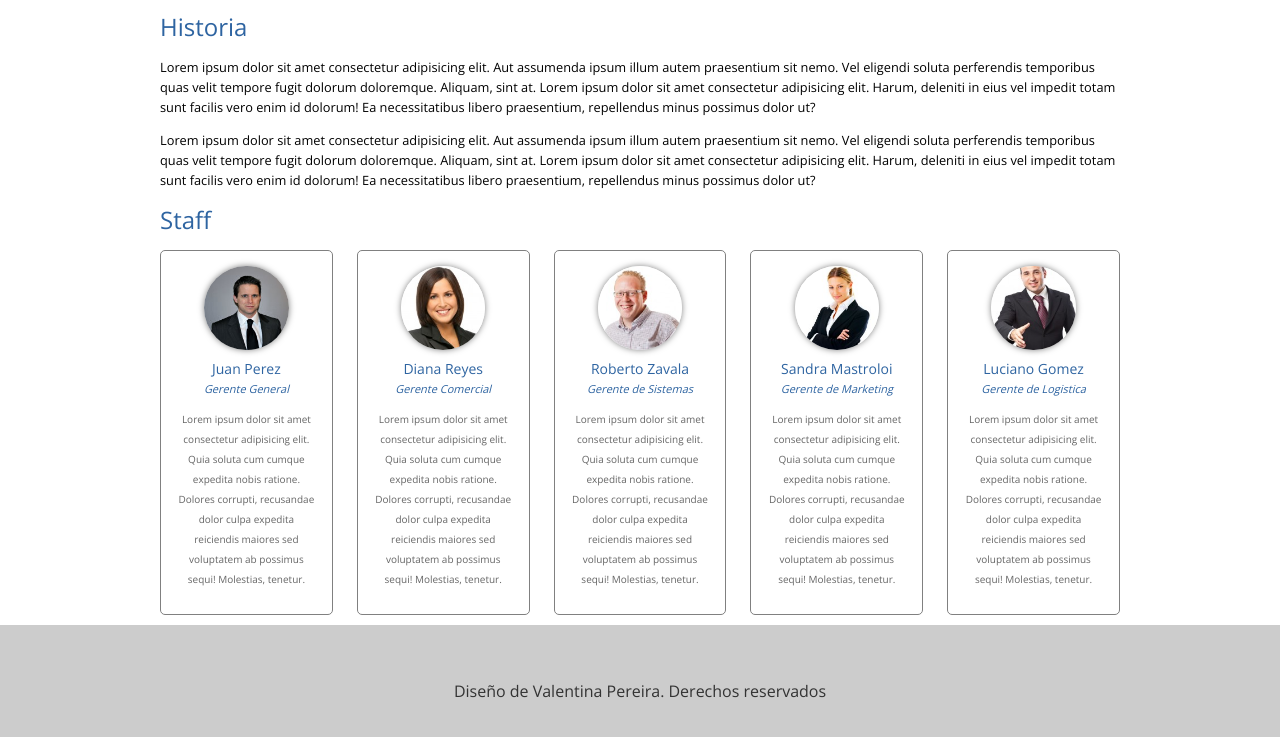
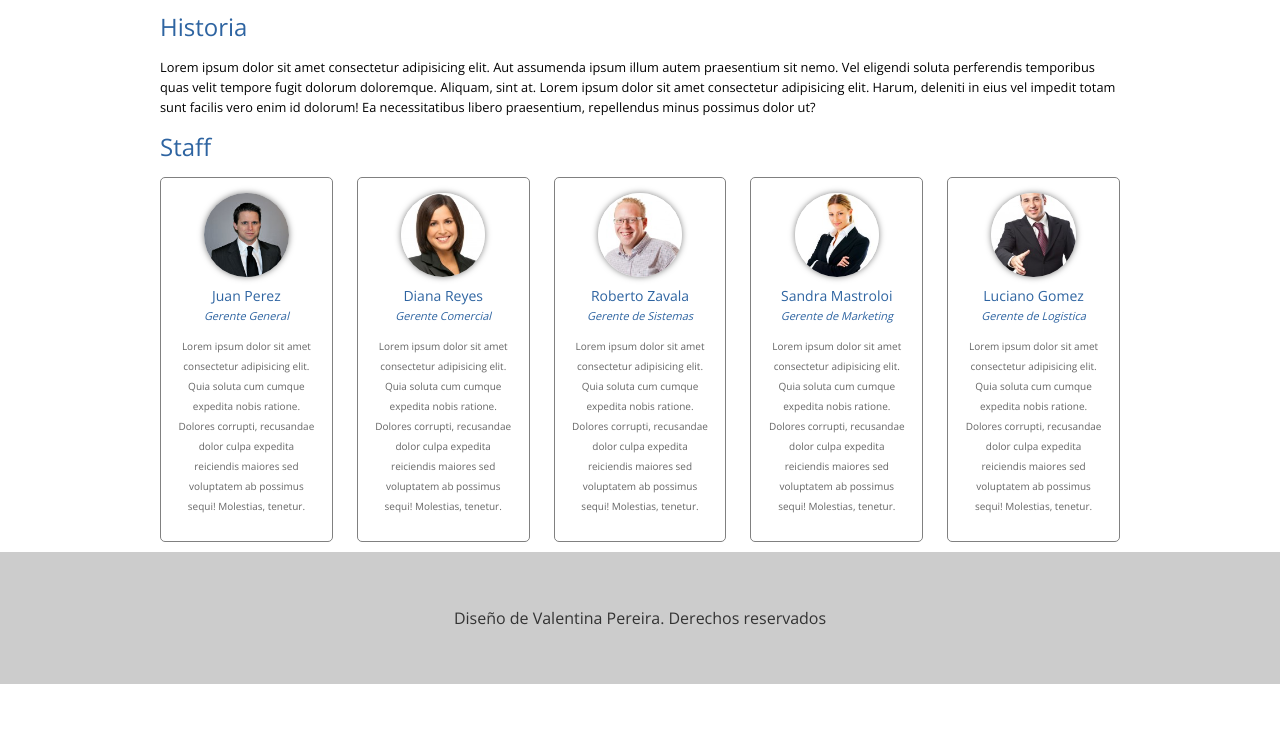
Before and after one commit to ValenntinaPereira/cursoutn, a plain HTML site: page nosotros.html in a window 1280 px wide. Shown: the part 165-902 px from the top of the page. After the commit the page ends 849 px from the top, so only its background shows below. Drawn offline with nearby package versions, Linux system fonts and the light colour scheme.

Commit message:
modifique historia

```diff
--- a/nosotros.html
+++ b/nosotros.html
@@ -38,11 +38,6 @@
                 sint at. Lorem ipsum dolor sit amet consectetur adipisicing elit. Harum, deleniti in eius vel impedit
                 totam sunt facilis vero enim id dolorum! Ea necessitatibus libero praesentium, repellendus minus
                 possimus dolor ut?</p>
-            <p>Lorem ipsum dolor sit amet consectetur adipisicing elit. Aut assumenda ipsum illum autem praesentium sit
-                nemo. Vel eligendi soluta perferendis temporibus quas velit tempore fugit dolorum doloremque. Aliquam,
-                sint at. Lorem ipsum dolor sit amet consectetur adipisicing elit. Harum, deleniti in eius vel impedit
-                totam sunt facilis vero enim id dolorum! Ea necessitatibus libero praesentium, repellendus minus
-                possimus dolor ut?</p>
         </section>
         <section class="staff">
             <h2>Staff</h2>
```
